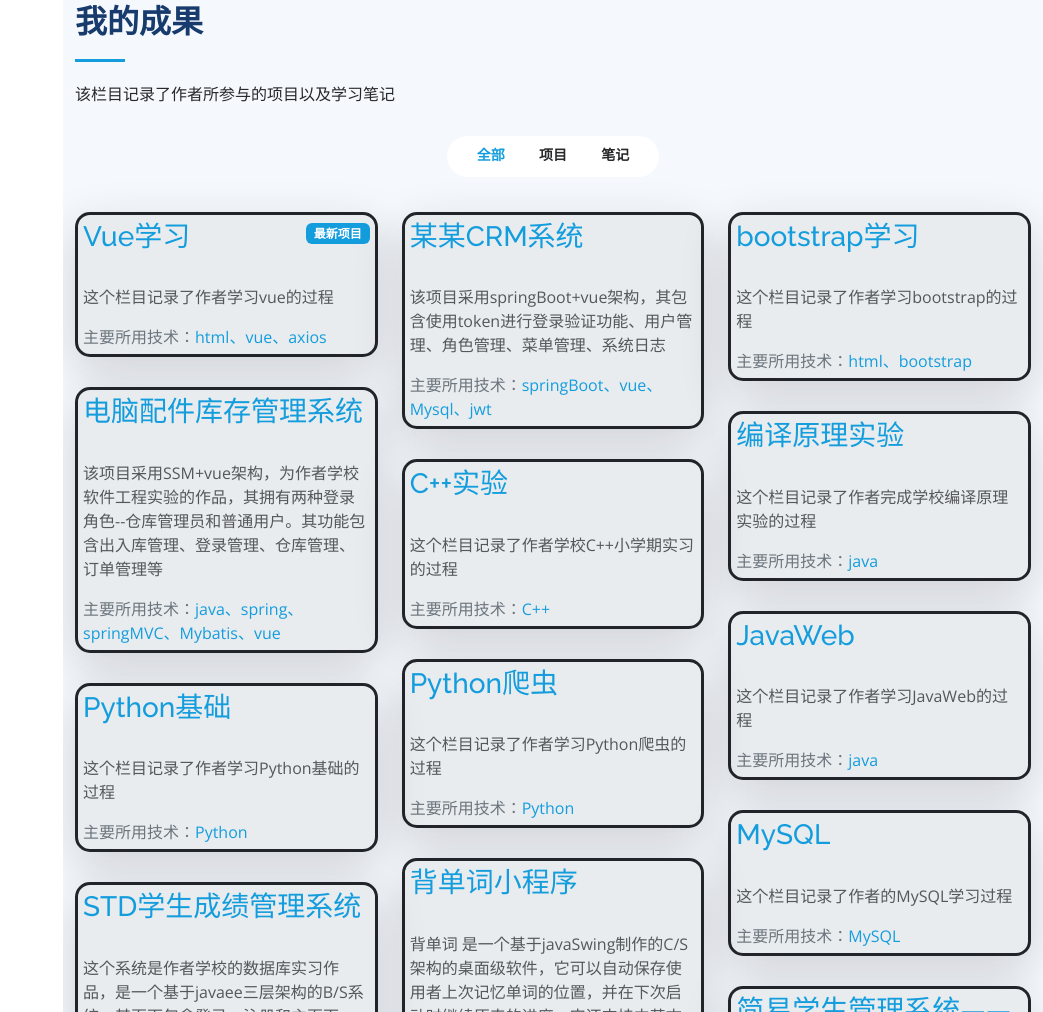
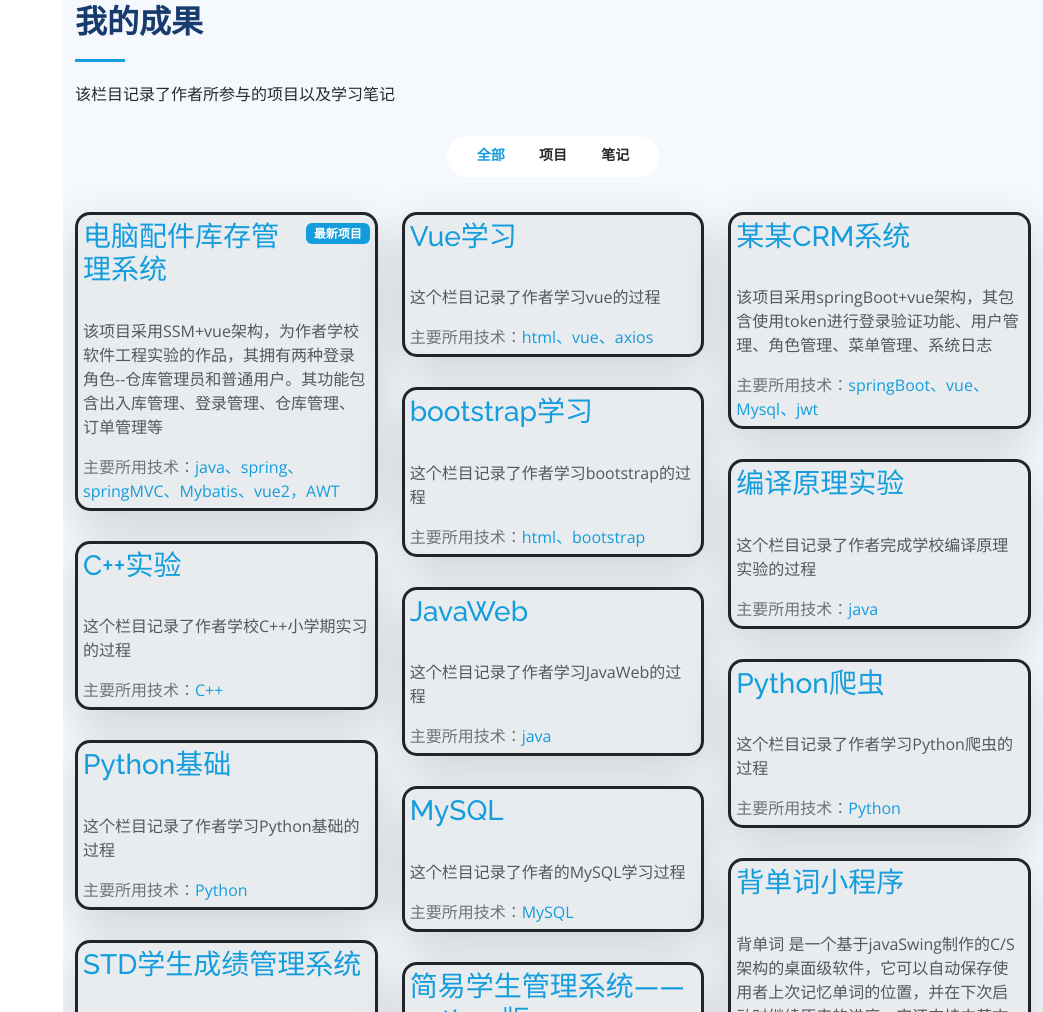
Before and after one commit to JackFen/JackFen.github.io, a plain HTML site: page index.html in a window 1280 px wide. Shown: the part 1944-2956 px from the top of the page, without its empty margins (237-1280 px from the left). Drawn offline with nearby package versions, Linux system fonts and the light colour scheme.

Commit message:
更新了我的成果内容

```diff
--- a/index.html
+++ b/index.html
@@ -369,13 +369,6 @@
             "type": "knowledge"
           },
           {
-            "title": "电脑配件库存管理系统",
-            "info": "该项目采用SSM+vue架构，为作者学校软件工程实验的作品，其拥有两种登录角色--仓库管理员和普通用户。其功能包含出入库管理、登录管理、仓库管理、订单管理等",
-            "tech": "java、spring、springMVC、Mybatis、vue",
-            "link": "https://github.com/F-L-D/WareHouse-MS/tree/jackfen",
-            "type": "project"
-          },
-          {
             "title": "bootstrap学习",
             "info": "这个栏目记录了作者学习bootstrap的过程",
             "tech": "html、bootstrap",
@@ -396,6 +389,13 @@
             "link": "https://github.com/JackFen/Vue_study",
             "type": "knowledge"
           },
+          {
+            "title": "电脑配件库存管理系统",
+            "info": "该项目采用SSM+vue架构，为作者学校软件工程实验的作品，其拥有两种登录角色--仓库管理员和普通用户。其功能包含出入库管理、登录管理、仓库管理、订单管理等",
+            "tech": "java、spring、springMVC、Mybatis、vue2，AWT",
+            "link": "https://github.com/F-L-D/WareHouse-MS/tree/jackfen",
+            "type": "project"
+          },
         ]
       }
     })
```
